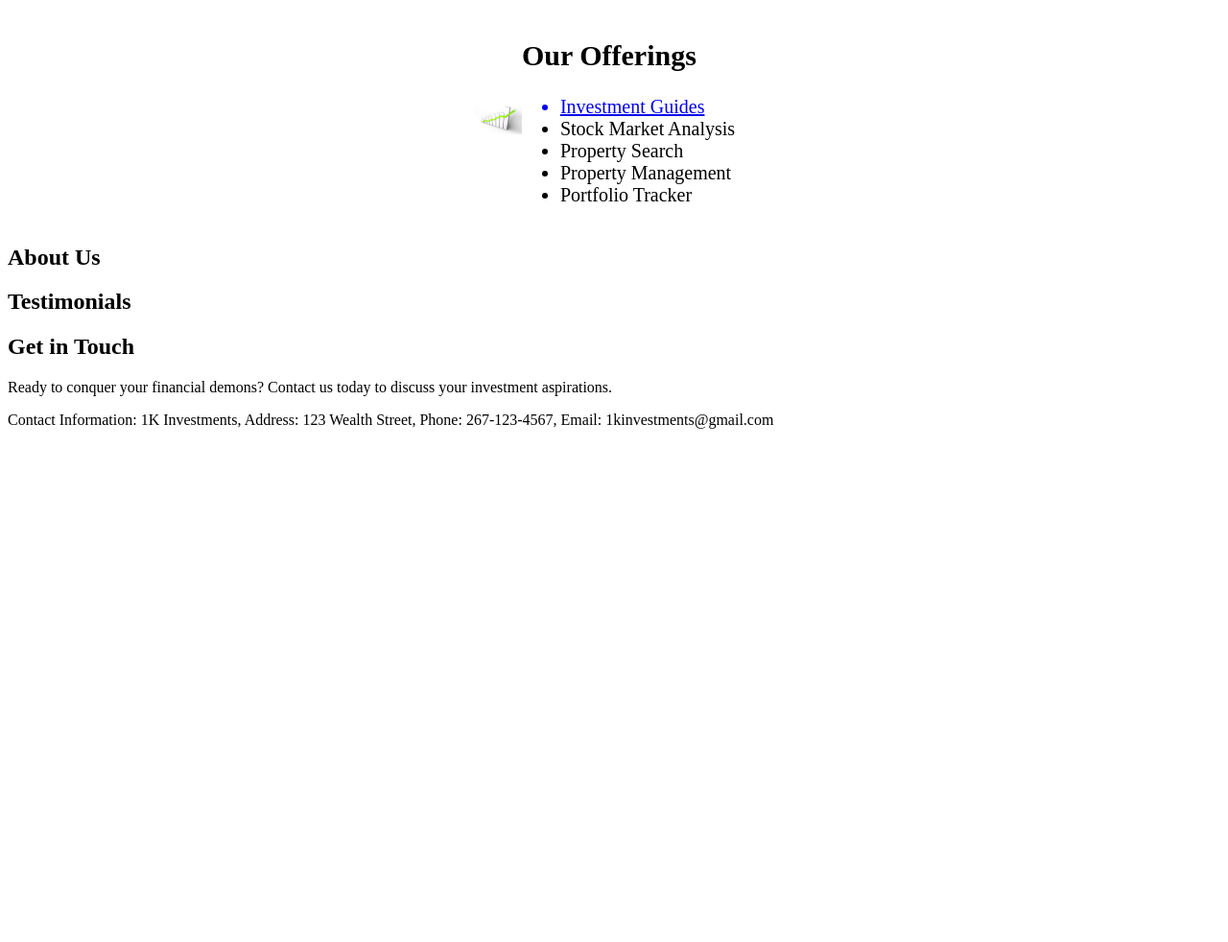
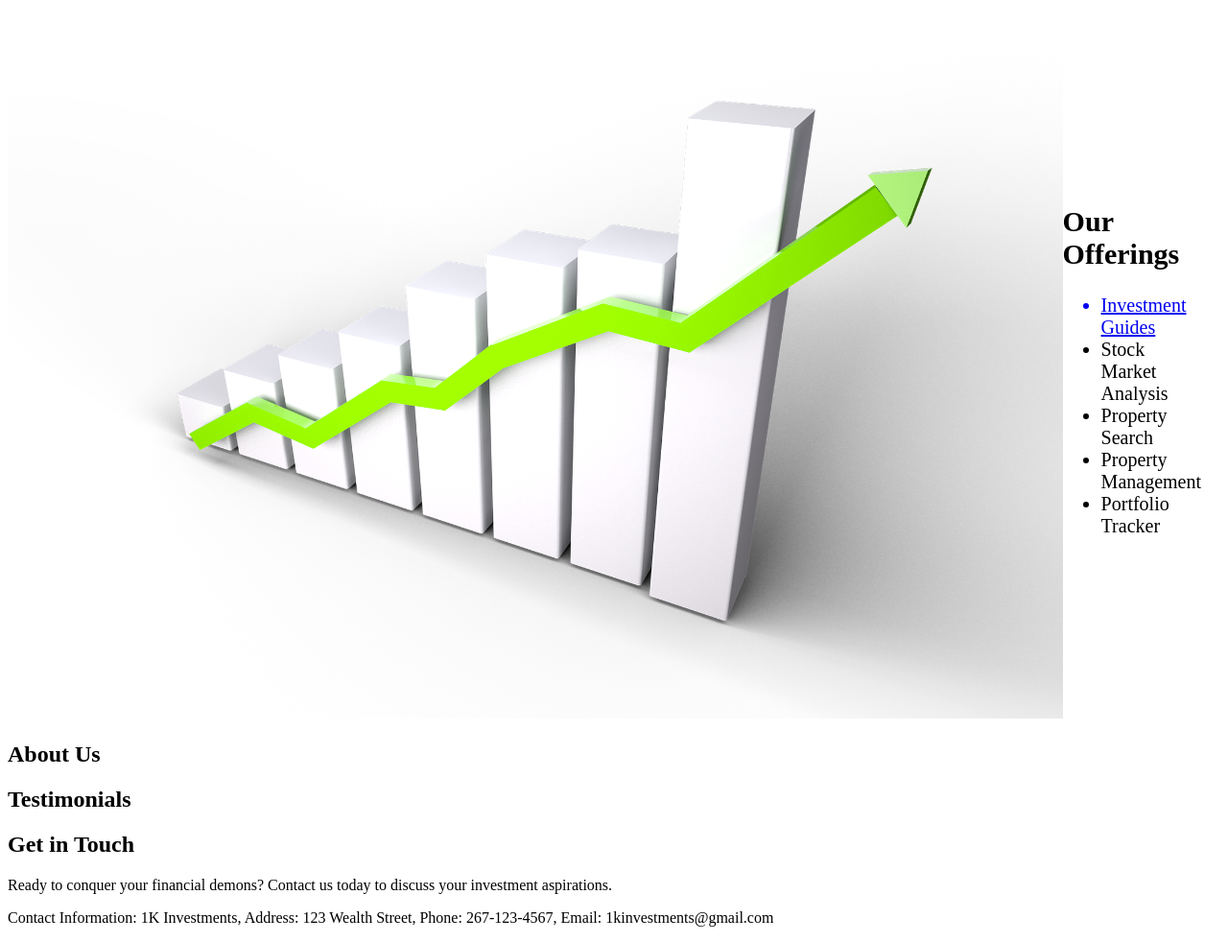
Before and after one commit to Mikal278/1kinvestments, a PHP site: page / in a window 1280 px wide. Shown: the part 98-1080 px from the top of the page at 96% size. Before the commit the page ends 545 px from the top, so only its background shows below. Run offline with PHP 8.4, Linux system fonts and the light colour scheme.

Commit message:
Update main.css

```diff
--- a/main.css
+++ b/main.css
@@ -3,7 +3,8 @@ header {
 }
 
 img {
-	width: 50px;
+	width: 100px
+	height: 100px;
 	max-width: 100%;
  	max-height: 100%;
 }
```
